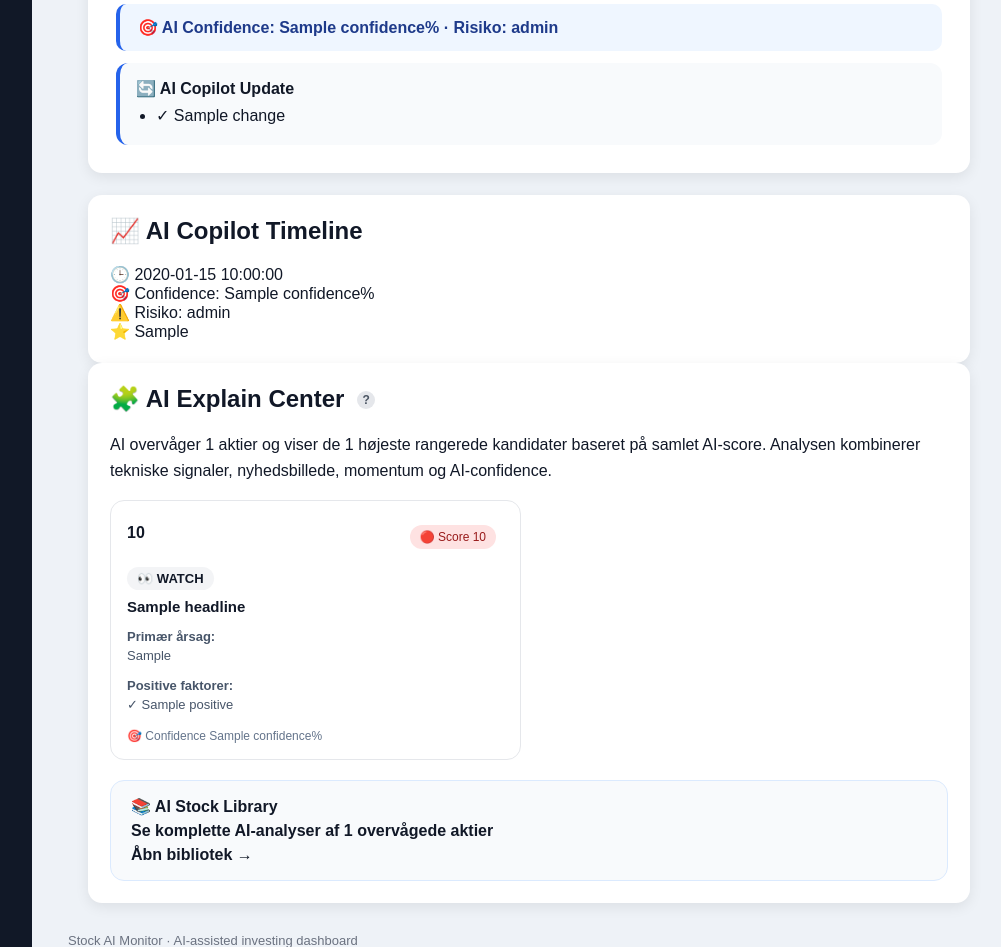
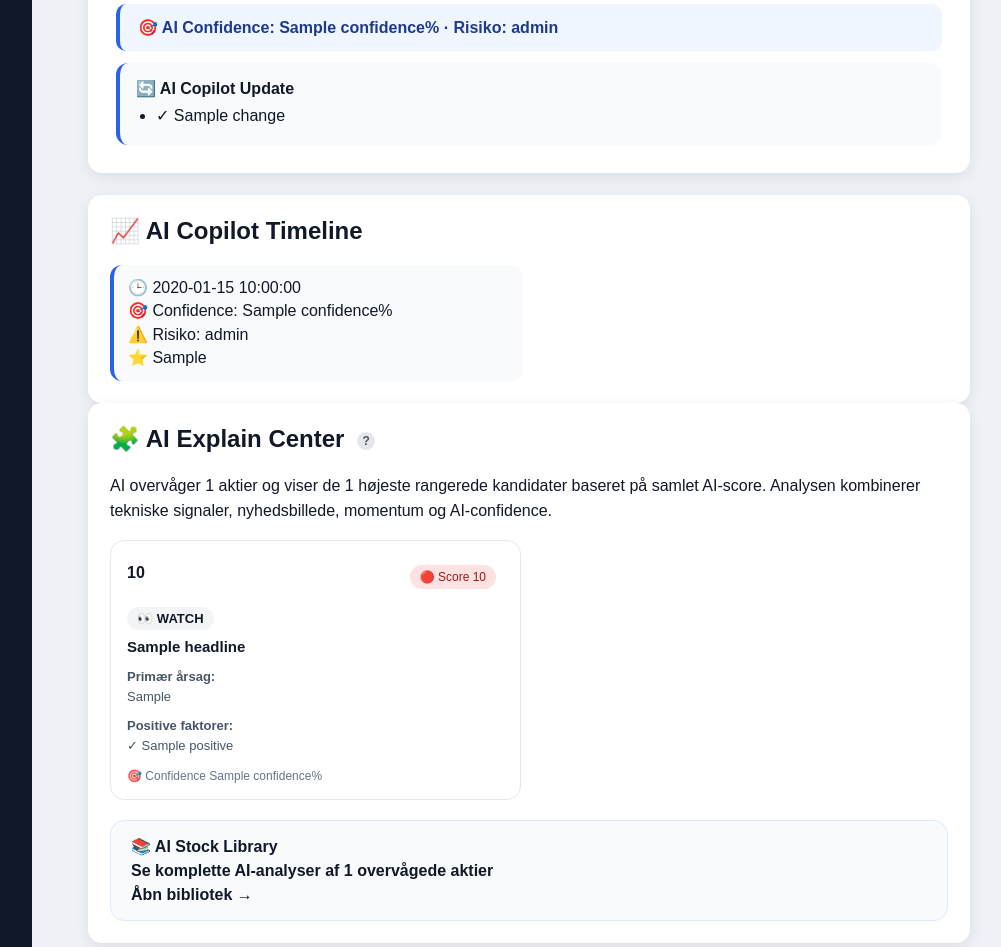
Before and after one commit to thomasthorvaldlund-ctrl/novo-ai-monitor, a Python web app: template templates/command_center_v2.html in a window 1280 px wide. Shown: the part 1164-2111 px from the top of the page, without its empty margins (254-1255 px from the left). Run offline with Jinja, Linux system fonts and the light colour scheme; the template is opened without the code that fills it: most values are stand-ins (such as "Sample title", 1, 10 or a date in 2020).

Commit message:
Improve AI Copilot Timeline compact layout

```diff
--- a/static/css/command_center_v2.css
+++ b/static/css/command_center_v2.css
@@ -428,3 +428,33 @@
     color: #475569;
     font-size: 14px;
 }
+
+
+
+/* AI Copilot Timeline */
+
+.ai-copilot-timeline-card {
+    margin-top: 20px;
+}
+
+.copilot-timeline {
+    display: grid;
+    grid-template-columns: repeat(2, minmax(280px, 1fr));
+    gap: 12px;
+}
+
+.timeline-item {
+    background: #f8fafc;
+    border-left: 4px solid #2563eb;
+    border-radius: 12px;
+    padding: 12px 14px;
+    line-height: 1.35;
+}
+
+.timeline-item div {
+    margin-bottom: 2px;
+}
+
+.timeline-item div:last-child {
+    margin-bottom: 0;
+}
```
